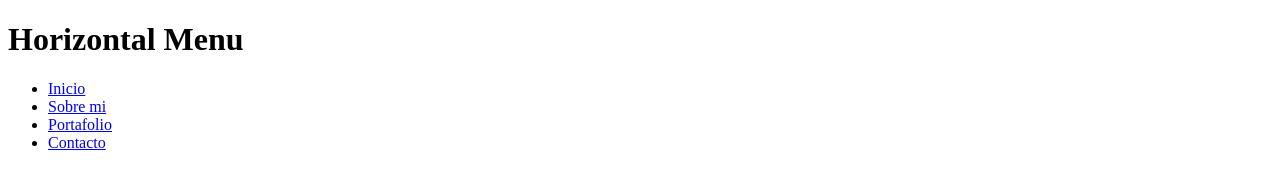
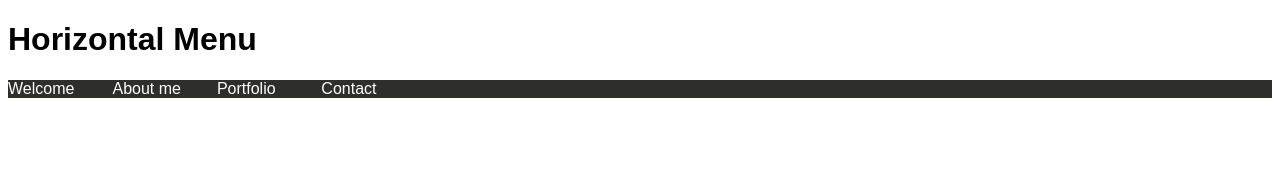
Before and after one commit to Gloper98/horizontal_menu, a plain HTML site: page index.html in a window 1280 px wide. Drawn offline with Linux system fonts and the light colour scheme.

Commit message:
Actualizando css/main.css y index.html

```diff
--- a/css/main.css
+++ b/css/main.css
@@ -0,0 +1,30 @@
+
+body{
+  font-family: sans-serif;
+}
+
+nav{
+  /*outline: 1px solid yellow;*/
+}
+
+ul{
+  /*outline: 1px solid blue;*/
+  list-style: none;
+  padding: 0;
+  margin: 0;
+  background: #2e2e2a;
+
+}
+
+li{
+  /*outline: 1px solid red;*/
+  width: 100px;
+  display: inline-block;
+}
+
+a{
+  /*outline: 1px solid green;*/
+  text-decoration: none;
+  color: #fff;
+  display: block;
+}
--- a/index.html
+++ b/index.html
@@ -9,10 +9,10 @@
     <h1>Horizontal Menu</h1>
     <nav>
       <ul>
-        <li><a href="#">Inicio</a></li>
-        <li><a href="#">Sobre mi</a></li>
-        <li><a href="#">Portafolio</a></li>
-        <li><a href="#">Contacto</a></li>
+        <li><a href="#">Welcome</a></li>
+        <li><a href="#">About me</a></li>
+        <li><a href="#">Portfolio</a></li>
+        <li><a href="#">Contact</a></li>
       </ul>
     </nav>
 
```
